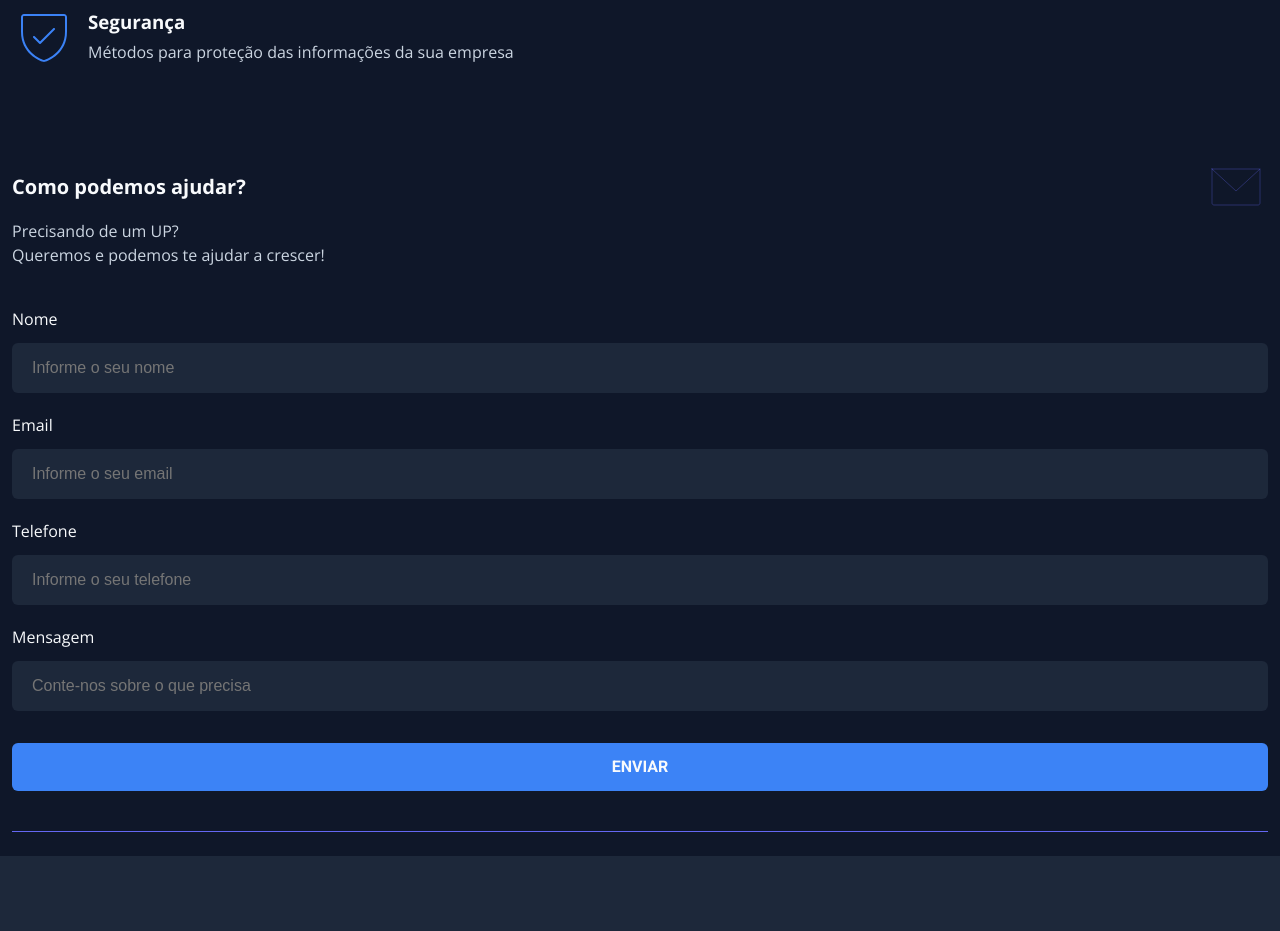
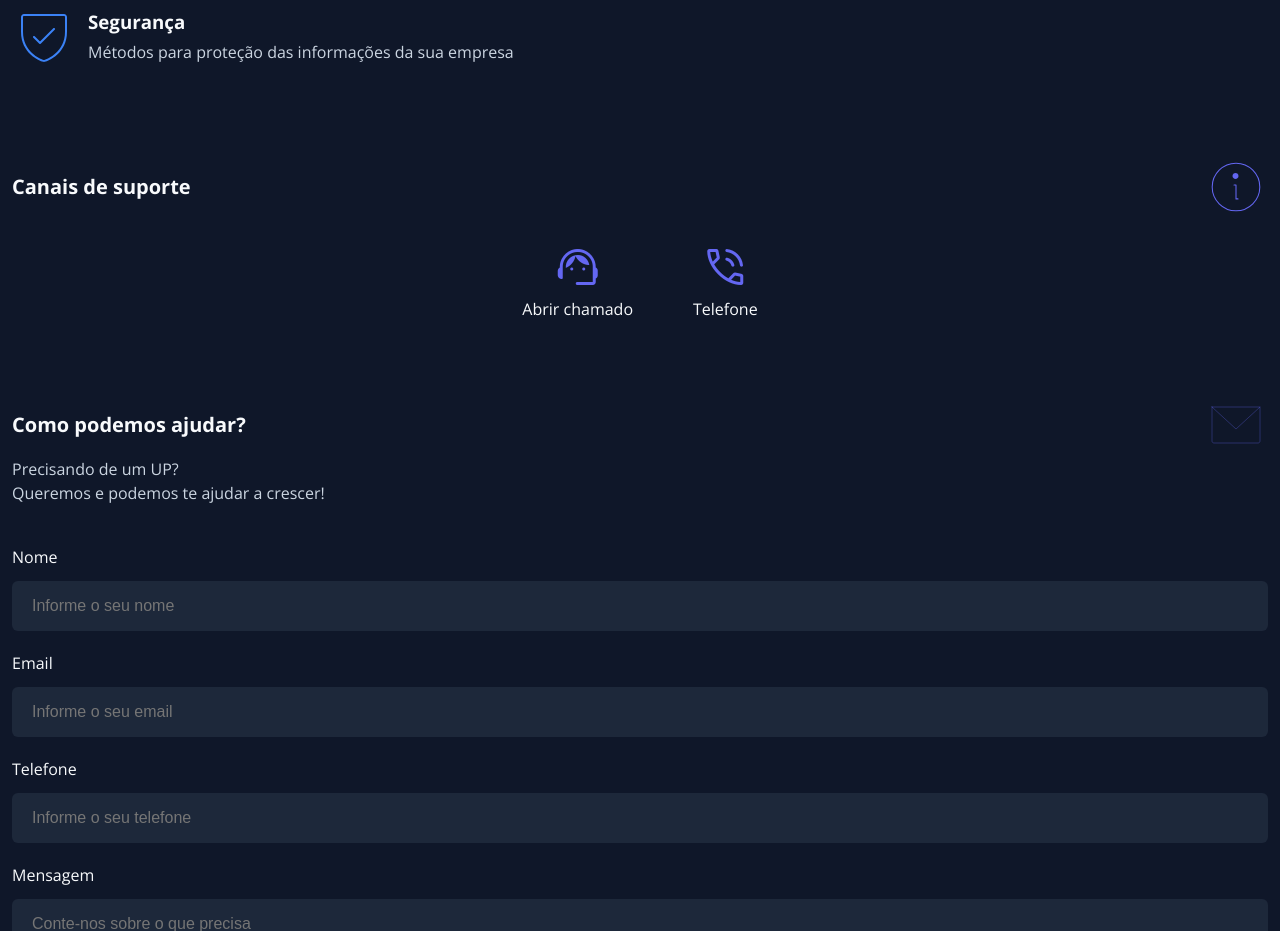
Before and after one commit to vieira-a/up-ti.com, a plain HTML site: page index.html in a window 1280 px wide. Shown: the part 2558-3489 px from the top of the page. Before the commit the page ends 3414 px from the top, so only its background shows below. Drawn offline with nearby package versions, Linux system fonts and the light colour scheme.

Commit message:
feat: add support section

```diff
--- a/assets/css/style.css
+++ b/assets/css/style.css
@@ -212,12 +212,26 @@ header .logo img {
 
 .stats,
 .services,
+.support,
 .contact {
   background-color: var(--slate-900);
 }
 
 .section-header img {
   width: 6.4rem;
+}
+
+.section-content-support {
+  display: flex;
+  gap: 6rem;
+  text-align: center;
+  justify-content: center;
+  padding-block: 2.4rem;
+}
+
+.section-content-support span {
+  font-size: 4.8rem;
+  color: var(--indigo-500);
 }
 
 form {
--- a/index.html
+++ b/index.html
@@ -195,6 +195,35 @@
 
       </section>
 
+      <section class="support" aria-label="suporte">
+        <div class="container">
+
+          <div class="section-header">
+            <h2 class="section-title">Canais de suporte</h2>
+            <img src="./assets/images/icon-support.svg" alt="">
+          </div>
+
+          <div class="section-content-support">
+
+            <div class="quick-support">
+              <a href="https://suporte.up-ti.com"></a>
+              <span class="material-symbols-rounded">
+                support_agent
+              </span>
+              <p>Abrir chamado</p>
+            </div>
+            <div class="phone-support">
+              <span class="material-symbols-rounded">
+                phone_in_talk
+              </span>
+              <p>Telefone</p>
+            </div>
+
+          </div>
+
+        </div>
+      </section>
+
       <section class="contact" aria-label="contato">
         <div class="container">
 
```
Also changed, not shown: assets/images/icon-support.svg (added).
